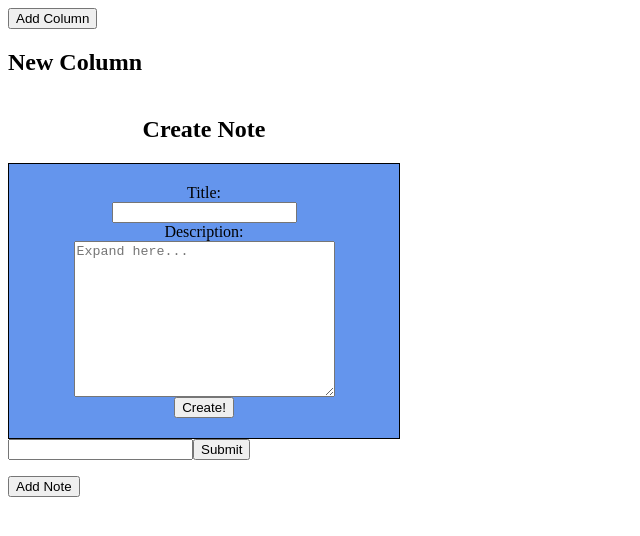
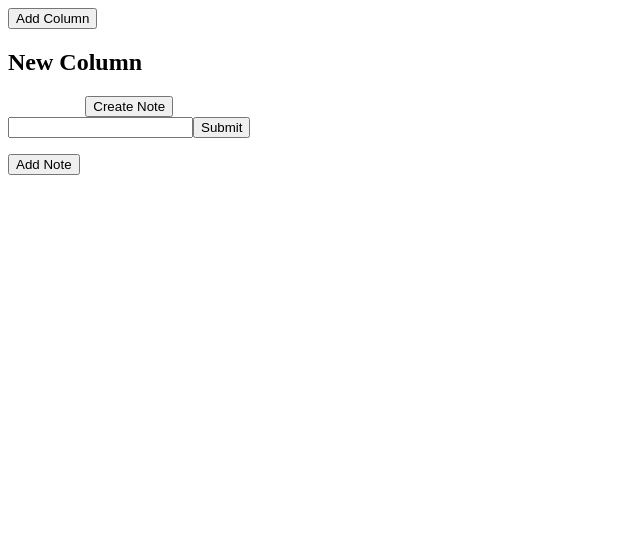
Before and after one commit to stickmanbob/Delegando, a React (Create React App) app: page / in a window 1280 px wide. Both pictures are taken after a click on the button "Add Column". Shown: the top 536 px of the page, without its empty margins (0-640 px from the left). Built offline with nearby package versions, Linux system fonts and the light colour scheme.

Commit message:
Adds conditional rendering for noteform

```diff
--- a/src/components/NoteForm.jsx
+++ b/src/components/NoteForm.jsx
@@ -1,45 +1,69 @@
-import React from 'react';
+import React from "react";
 
 class NoteForm extends React.Component {
   constructor(props) {
     super(props);
     this.state = {
-			title: '',
-			description: '',
-			colId: this.props.colId
+      title: "",
+      description: "",
+      colId: this.props.colId,
+      show: false,
     };
     this.handleSubmit = this.handleSubmit.bind(this);
+    this.handleClick = this.handleClick.bind(this);
   }
 
   handleInput(type) {
-		return e => this.setState({[type]: e.currentTarget.value})
+    return (e) => this.setState({ [type]: e.currentTarget.value });
+  }
+
+  handleClick() {
+    if (this.state.show === false) {
+      this.setState({ show: true });
+    } else {
+      this.setState({ show: false });
+    }
   }
 
   handleSubmit(e) {
     e.preventDefault();
-		this.props.createNote(this.state)
+    this.props.createNote(this.state);
   }
 
-	render(){
-		return (
-			<div className="create-note">
-				<h2>Create Note</h2>
+  render() {
+    let createForm;
+    if (this.state.show === false) {
+      createForm = <div></div>;
+    } else {
+      createForm = (
         <form className="create-form" onSubmit={this.handleSubmit}>
           <label className="create-title">Title:</label>
-					<input type="text" value={this.state.title} onChange={this.handleInput('title')} />
+          <input
+            type="text"
+            value={this.state.title}
+            onChange={this.handleInput("title")}
+          />
 
           <label className="create-description">Description:</label>
-					<textarea className="create-ta"
-						cols="30" rows="10"
+          <textarea
+            className="create-ta"
+            cols="30"
+            rows="10"
             value={this.state.description}
             placeholder="Expand here..."
-						onChange={this.handleInput('description')}
+            onChange={this.handleInput("description")}
           ></textarea>
 
           <button className="create-submit">Create!</button>
         </form>
+      );
+    }
+    return (
+      <div className="create-note">
+        <button onClick={this.handleClick}>Create Note</button>
+        {createForm}
       </div>
-		)
+    );
   }
 }
 
```
Lines whose indentation alone changed are shown as unchanged.
